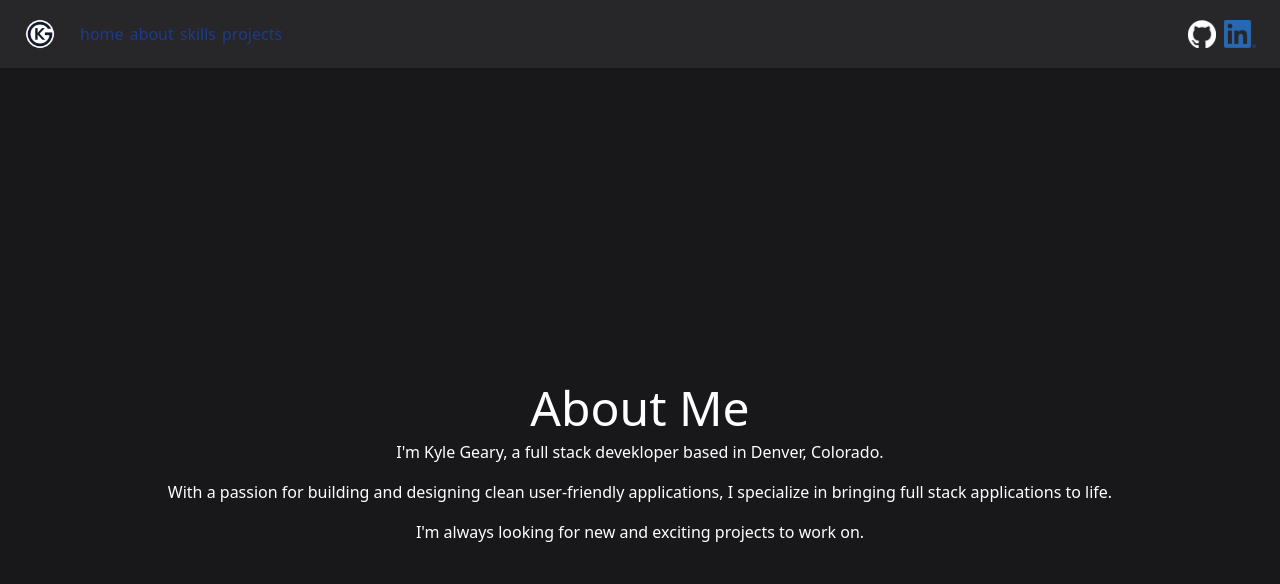
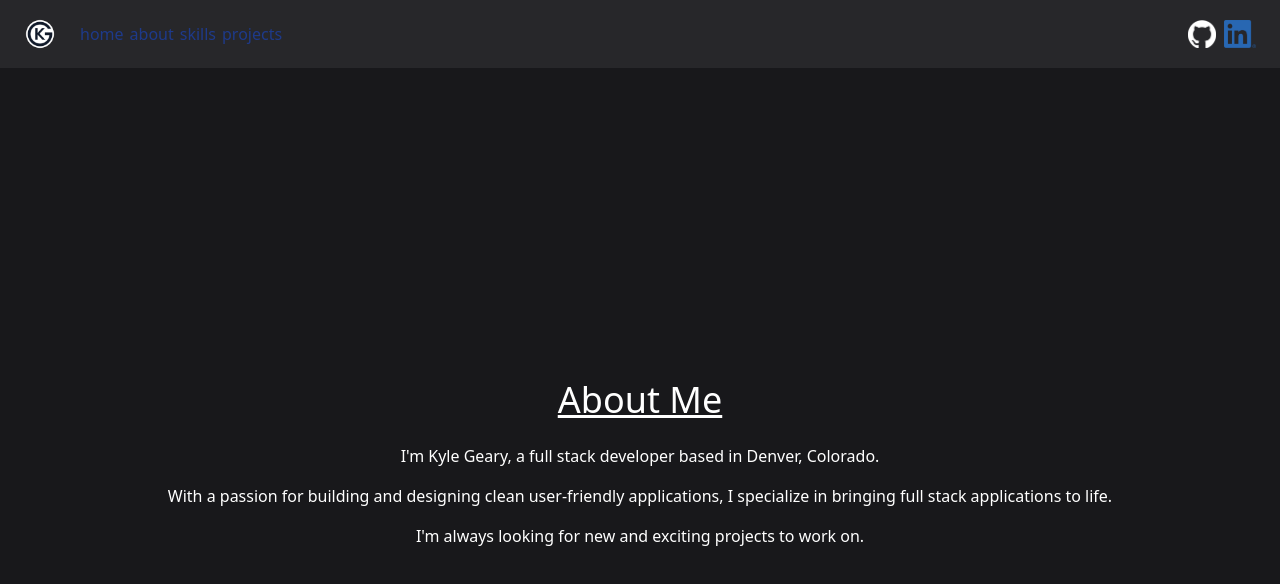
Before and after one commit to GearBots/portfolio, a React (Create React App) app in the folder portoflio/: page /about in a window 1280 px wide. Shown: the top 584 px of the page. Built offline with nearby package versions, Linux system fonts and the light colour scheme.

Commit message:
added some styling

```diff
--- a/portoflio/src/pages/about/About.js
+++ b/portoflio/src/pages/about/About.js
@@ -2,13 +2,16 @@ import React from 'react';
 
 const About = () => {
     return (
-        <div className='bg-zinc-900  self-center flex flex-col justify-center items-center min-h-screen flex-grow'>
-            <h1 className='text-white text-5xl'> About Me</h1>
-            <p className='text-white text-1xl m-2'>I'm Kyle Geary, a full stack devekloper based in Denver, Colorado. </p>
-            <p className='text-white text-1xl m-2'>With a passion for building and designing clean user-friendly applications, I specialize in bringing  full stack applications to life. </p>
-            <p className='text-white text-1xl m-2'>I'm always looking for new and exciting projects to work on.</p>
+        // <div className='bg-zinc-900 self-center flex flex-col justify-center items-center min-h-screen flex-grow'>
+            // <h1 className='text-white underline text-4xl mb-4'>About Me</h1>
+            <div className='bg-zinc-900 self-center flex flex-col justify-center items-center min-h-screen flex-grow'>
+                <h1 className='text-white underline text-4xl mb-4'>About Me</h1>
+                <p className='text-white text-1xl m-2'>I'm Kyle Geary, a full stack developer based in Denver, Colorado. </p>
+                <p className='text-white text-1xl m-2'>With a passion for building and designing clean user-friendly applications, I specialize in bringing full stack applications to life. </p>
+                <p className='text-white text-1xl m-2'>I'm always looking for new and exciting projects to work on.</p>
 
-        </div>
+            </div>
+        // </div>
     );
 };
 
```
